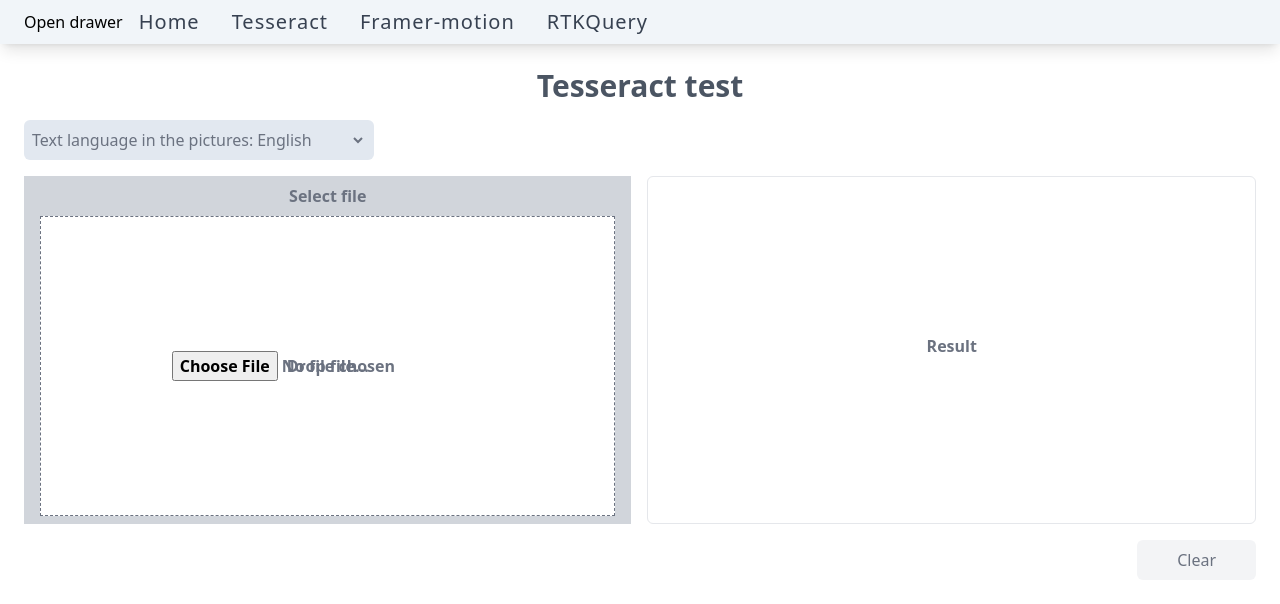
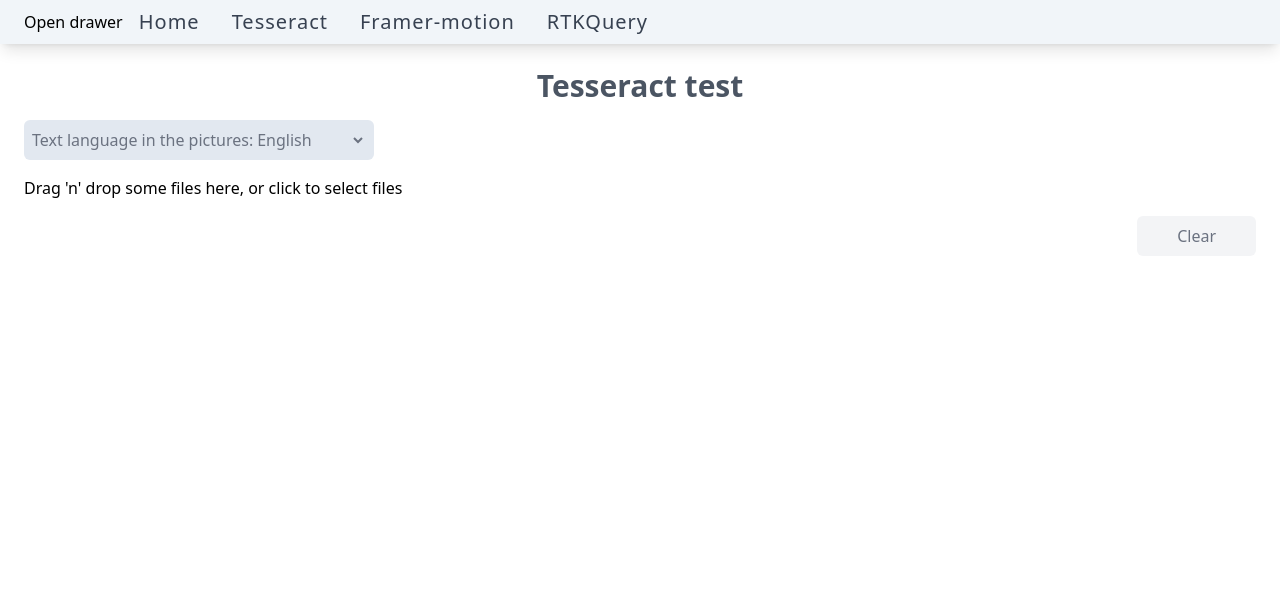
Before and after one commit to iliafilimonov1/portfolio-app, a Next.js app: page /Tesseract in a window 1280 px wide. Shown: the top 604 px of the page. Built offline with nearby package versions, Linux system fonts and the light colour scheme.

Commit message:
added dropzone component

```diff
--- a/package.json
+++ b/package.json
@@ -25,6 +25,7 @@
     "next": "13.1.2",
     "react": "18.2.0",
     "react-dom": "18.2.0",
+    "react-dropzone": "^14.2.3",
     "react-redux": "^8.0.5",
     "tesseract.js": "^4.0.2",
     "typescript": "4.9.4"
--- /dev/null
+++ b/src/components/ui/Dropzone/Dropzone.tsx
@@ -0,0 +1,22 @@
+import React, { useCallback } from 'react';
+import { useDropzone } from 'react-dropzone';
+
+const Dropzone: React.FC<{ onDrop: (value: File[]) => void }> = () => {
+  const onDrop = useCallback((acceptedFiles: File[]) => {
+    onDrop(acceptedFiles);
+  }, []);
+  const { getRootProps, getInputProps, isDragActive } = useDropzone({ onDrop });
+
+  return (
+    <div {...getRootProps()}>
+      <input {...getInputProps()} />
+      {
+        isDragActive
+          ? <p>Drop the files here ...</p>
+          : <p>Drag 'n' drop some files here, or click to select files</p>
+      }
+    </div>
+  );
+};
+
+export default Dropzone;
--- a/src/pages/Tesseract.tsx
+++ b/src/pages/Tesseract.tsx
@@ -5,6 +5,7 @@ import { extractStyles } from '@/services/utils';
 import { Languages } from '@/types';
 import React, { useState } from 'react';
 import { createWorker } from 'tesseract.js';
+import Dropzone from '../components/ui/Dropzone/Dropzone';
 
 const DEFAULT_LANGUAGE = 'eng';
 
@@ -92,7 +93,8 @@ const Tesseracts: React.FC = () => {
         </div>
       </div>
       <div className="flex gap-4 justify-between w-full flex-col md:flex-row">
-        <LoadFile
+        <Dropzone onDrop={(acceptedFiles) => console.log(acceptedFiles)} />
+        {/* <LoadFile
           callBack={recognize}
           previewFileUrl={selectedImage}
         />
@@ -105,8 +107,8 @@ const Tesseracts: React.FC = () => {
           <div className="text-center font-bold mb-2">Result</div>
           {canShowProgress && <div>{`${progress.toFixed()}%`}</div>}
           {!canShowProgress && recognizedText}
-          {canShowProgress && <Loader /> }
-        </div>
+          {canShowProgress && <Loader />}
+        </div> */}
       </div>
       <button
         className={
```
